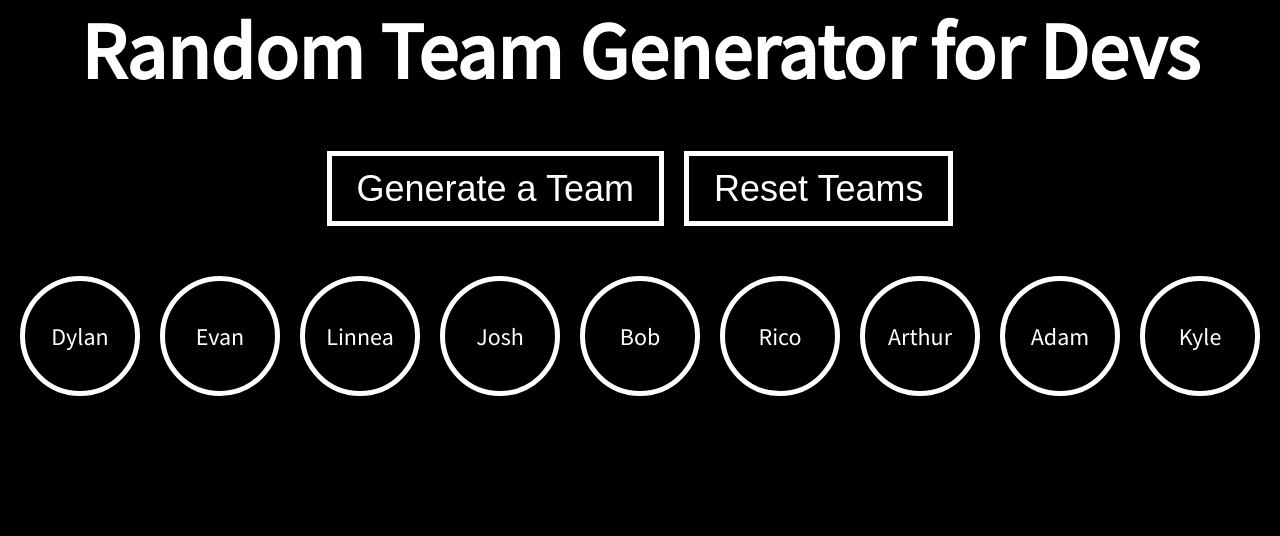
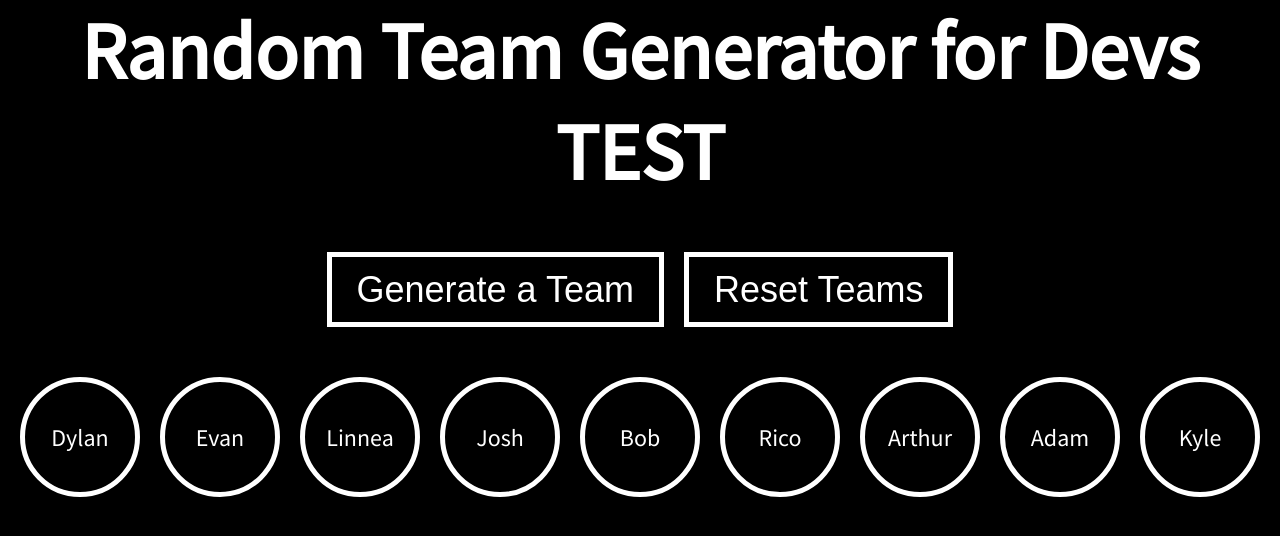
Before and after one commit to dcrame2/random-team-generator, a plain HTML site: page index.html in a window 1280 px wide. Drawn offline with Linux system fonts and the light colour scheme.

Commit message:
commit test

```diff
--- a/index.html
+++ b/index.html
@@ -14,7 +14,7 @@
   <section class="container">
     <div class="inner-container">
       <div class="header-container">
-        <h1>Random Team Generator for Devs</h1>
+        <h1>Random Team Generator for Devs TEST</h1>
       </div>
       <div class="btn-container">
       <button class="generate-team btn" value="click" onclick="generateTeam()">Generate a Team</button>
```
